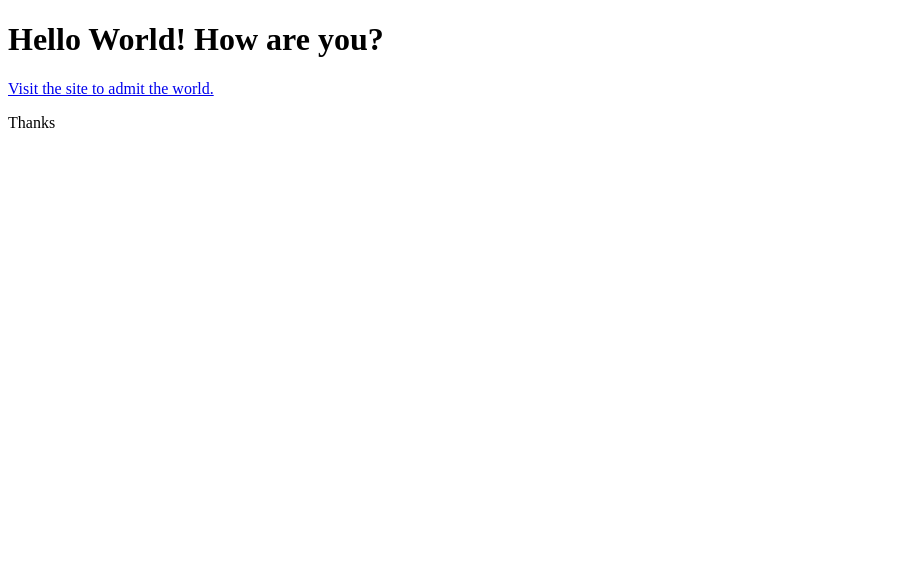
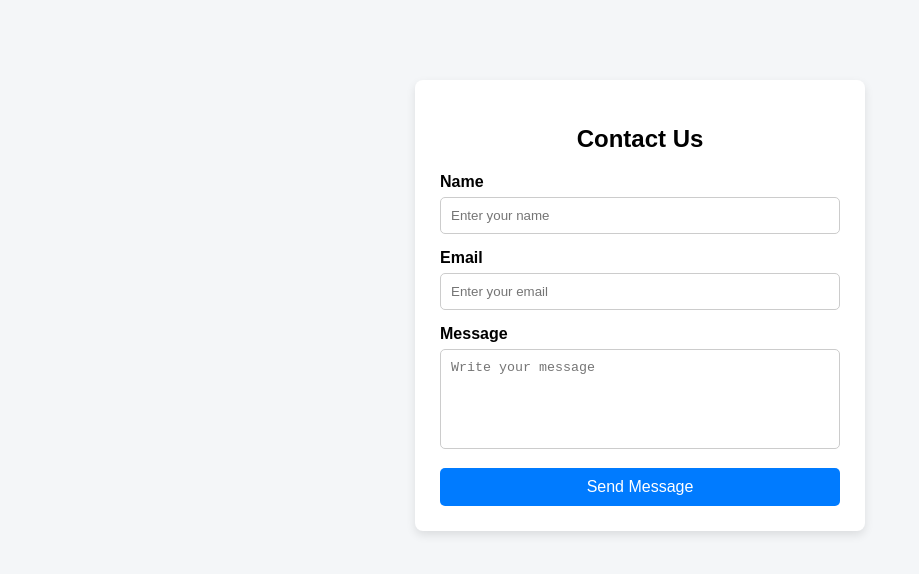
Before and after one commit to Ashiqur1819/Backend-Treat, a website: page express_treat/public/index.html in a window 1280 px wide. Shown: the whole page, without its empty margins (0-919 px from the left). Drawn offline with Linux system fonts and the light colour scheme.

Commit message:
Handle form submission in express.js

```diff
--- a/express_treat/public/index.html
+++ b/express_treat/public/index.html
@@ -2,13 +2,116 @@
 <html lang="en">
 <head>
     <meta charset="UTF-8">
-    <meta name="viewport" content="width=device-width, initial-scale=1.0">
-    <title>Express</title>
+    <title>Contact Form</title>
+
+    <style>
+        body {
+            font-family: Arial, sans-serif;
+            background-color: #f4f6f8;
+        }
+
+        .form-container {
+            width: 400px;
+            margin: 80px auto;
+            background: #ffffff;
+            padding: 25px;
+            border-radius: 8px;
+            box-shadow: 0 4px 10px rgba(0, 0, 0, 0.1);
+        }
+
+        .form-container h2 {
+            text-align: center;
+            margin-bottom: 20px;
+        }
+
+        .form-group {
+            margin-bottom: 15px;
+        }
+
+        .form-group label {
+            display: block;
+            margin-bottom: 6px;
+            font-weight: 600;
+        }
+
+        .form-group input,
+        .form-group textarea {
+            width: 100%;
+            padding: 10px;
+            border: 1px solid #ccc;
+            border-radius: 5px;
+            outline: none;
+            box-sizing: border-box; /* 🔥 FIX */
+        }
+
+        .form-group textarea {
+            resize: none;
+            height: 100px;
+        }
+
+        .form-group input:focus,
+        .form-group textarea:focus {
+            border-color: #007bff;
+        }
+
+        .submit-btn {
+            width: 100%;
+            padding: 10px;
+            background-color: #007bff;
+            border: none;
+            color: #fff;
+            font-size: 16px;
+            border-radius: 5px;
+            cursor: pointer;
+            box-sizing: border-box; /* safety */
+        }
+
+        .submit-btn:hover {
+            background-color: #0056b3;
+        }
+    </style>
 </head>
 <body>
-    <h1>Hello World! How are you?</h1>
-    <a href="#">Visit the site to admit the world.</a>
 
-    <p>Thanks</p>
+    <div class="form-container">
+        <h2>Contact Us</h2>
+
+        <form action="/contact" method="post">
+            <div class="form-group">
+                <label for="name">Name</label>
+                <input
+                    type="text"
+                    id="name"
+                    name="name"
+                    placeholder="Enter your name"
+                    required
+                >
+            </div>
+
+            <div class="form-group">
+                <label for="email">Email</label>
+                <input
+                    type="email"
+                    id="email"
+                    name="email"
+                    placeholder="Enter your email"
+                    required
+                >
+            </div>
+
+            <div class="form-group">
+                <label for="message">Message</label>
+                <textarea
+                    id="message"
+                    name="message"
+                    placeholder="Write your message"
+                    required
+                ></textarea>
+            </div>
+
+            <button type="submit" class="submit-btn">Send Message</button>
+        </form>
+    </div>
+
 </body>
 </html>
```
Also changed, not shown: express_treat/app.js (+18 -3 lines).
